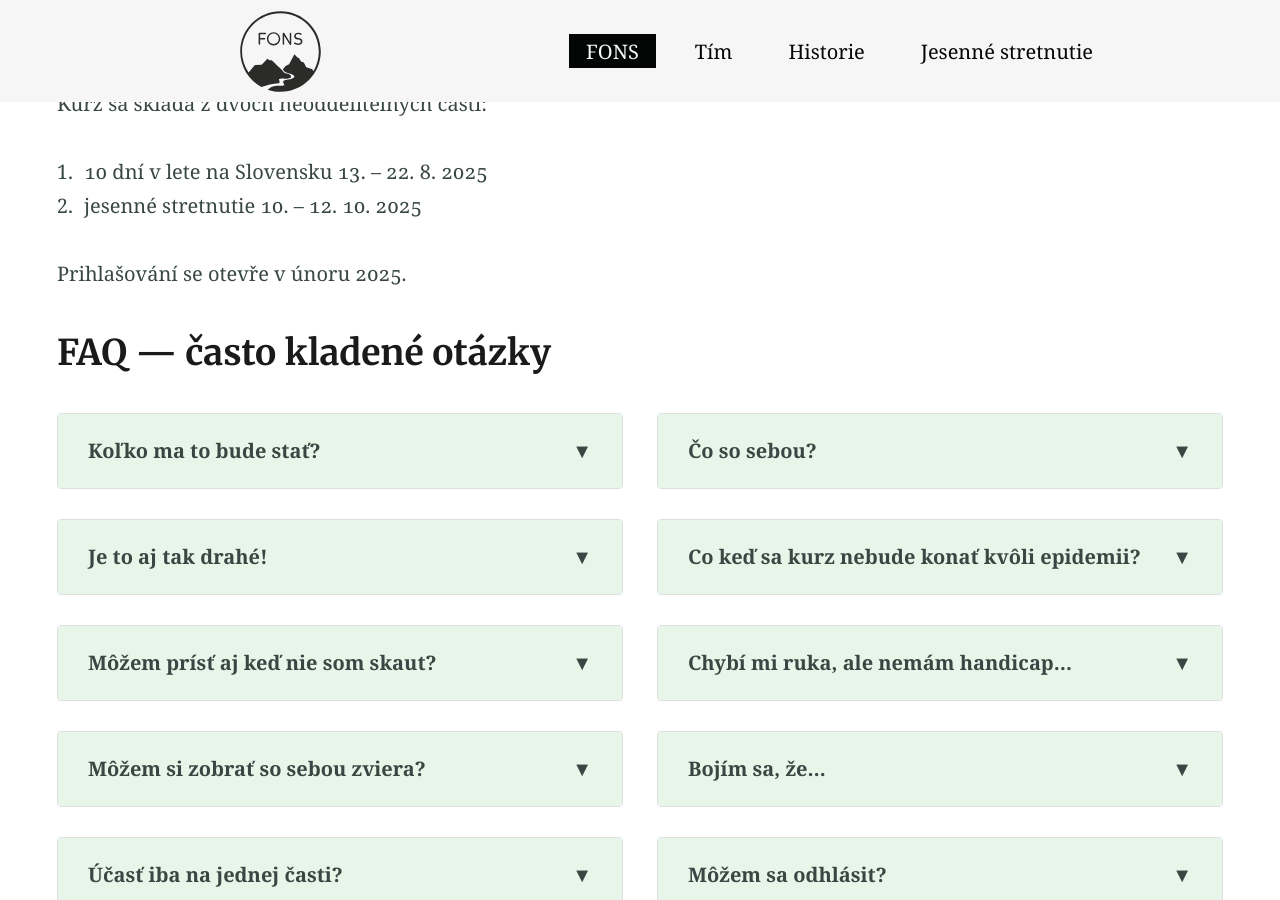
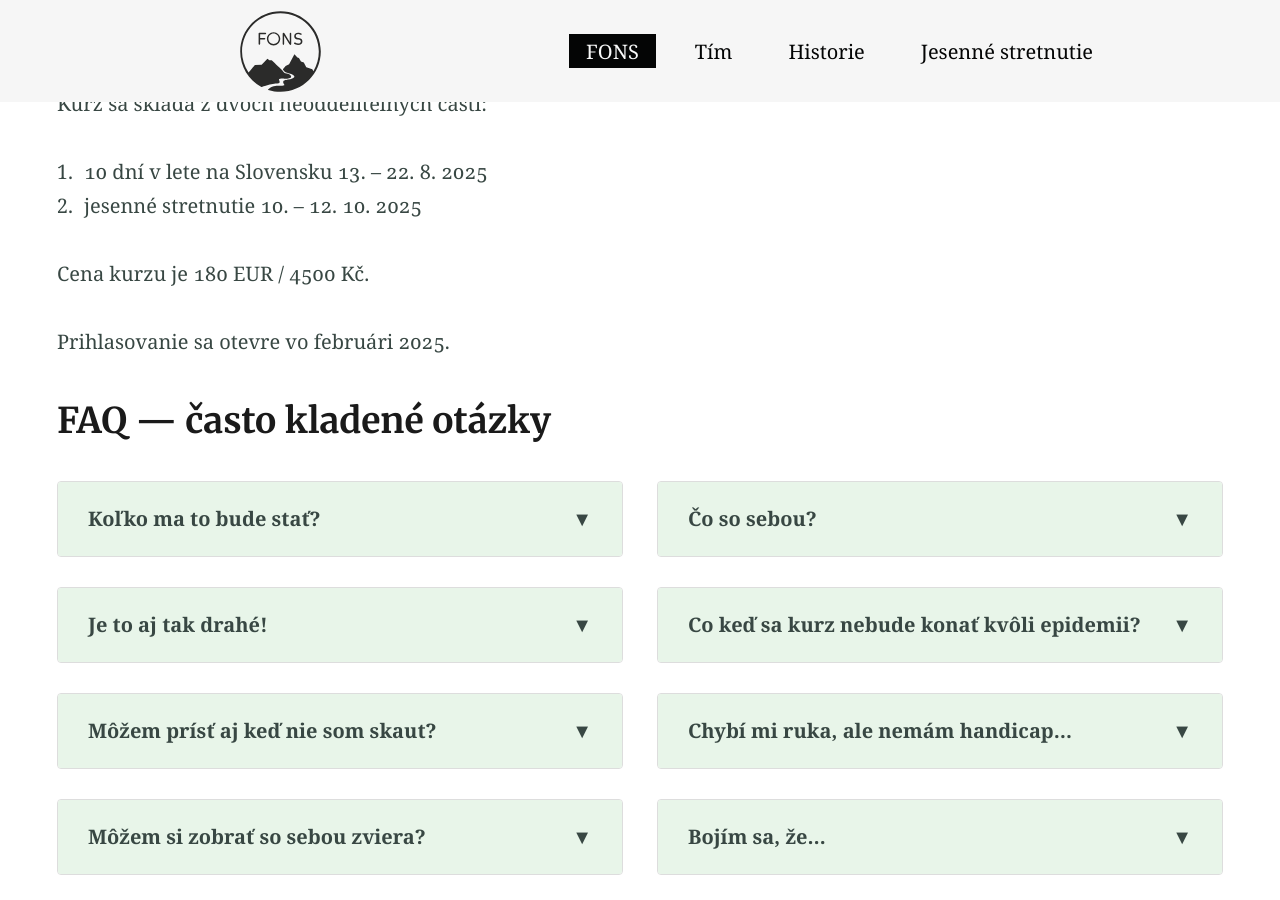
Before and after one commit to fonssk/fonssk.github.io, a Jekyll site: the page built from index.md, in a window 1280 px wide and 900 px high, scrolled down 2882 px. Built offline with Jekyll 4.4.1, drawn with Linux system fonts in a browser that asks for light colours.

Commit message:
Update index.md price

```diff
--- a/index.md
+++ b/index.md
@@ -88,7 +88,9 @@ Kurz sa skladá z dvoch neoddeliteľných častí:
 1. 10 dní v lete na Slovensku 13. – 22. 8. 2025
 2. jesenné stretnutie 10. – 12. 10. 2025
 
-Prihlašování se otevře v únoru 2025.
+Cena kurzu je 180 EUR / 4500 Kč.
+
+Prihlasovanie sa otevre vo februári 2025.
 
 
 ## FAQ — často kladené otázky
```
